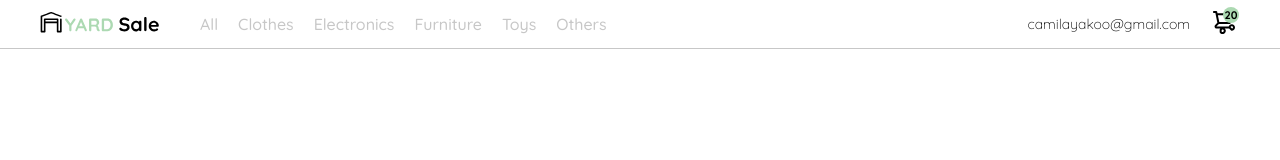
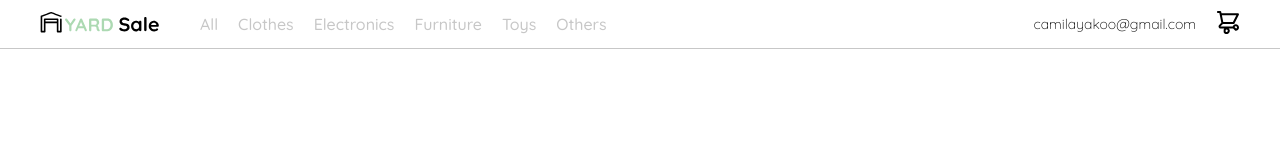
Before and after one commit to Roarco/Yard-Sale-React, a React app: page /orders in a window 1280 px wide. Shown: the top 160 px of the page. Built offline with nearby package versions, Linux system fonts and the light colour scheme.

Commit message:
complementando el carrito de compras con el context que fue lo que hicimos en el commit anterior

```diff
--- a/src/components/Header.jsx
+++ b/src/components/Header.jsx
@@ -1,13 +1,15 @@
 /* eslint-disable import/no-unresolved */
-import React, { useState } from 'react';
+import React, { useState, useContext } from 'react';
 import '@styles/Header.scss';
 import Menu from '@components/Menu';
 import menu from '@icons/icon_menu.svg';
 import logo from '@logos/logo_yard_sale.svg';
-import cart from '@icons/icon_shopping_cart_notification.svg';
+import AppContext from '@contex/AppContext';
+import cart from '@icons/icon_shopping_cart.svg';
 
 const Header = () => {
   const [toogle, setToogle] = useState(false);
+  const { state } = useContext(AppContext);
 
   const handleToogle = () => {
     setToogle(!toogle);
@@ -31,7 +33,7 @@
           <li onClick={handleToogle}>camilayakoo@gmail.com</li>
           <li className='navbar-shopping-cart'>
             <img src={cart} alt='cart' />
-            <div>20</div>
+            {state.cart.length > 0 ? <div>{state.cart.length}</div> : null}
           </li>
         </ul>
       </div>
--- a/src/styles/Header.scss
+++ b/src/styles/Header.scss
@@ -53,8 +53,8 @@
 .navbar-shopping-cart div {
     font-weight: bold;
     position: absolute;
-    top: -2px;
-    right: 1px;
+    top: -5px;
+    right: -8px;
     font-size: 11px;
     background-color: var(--hospital-green);
     border-radius: 50%;
```
